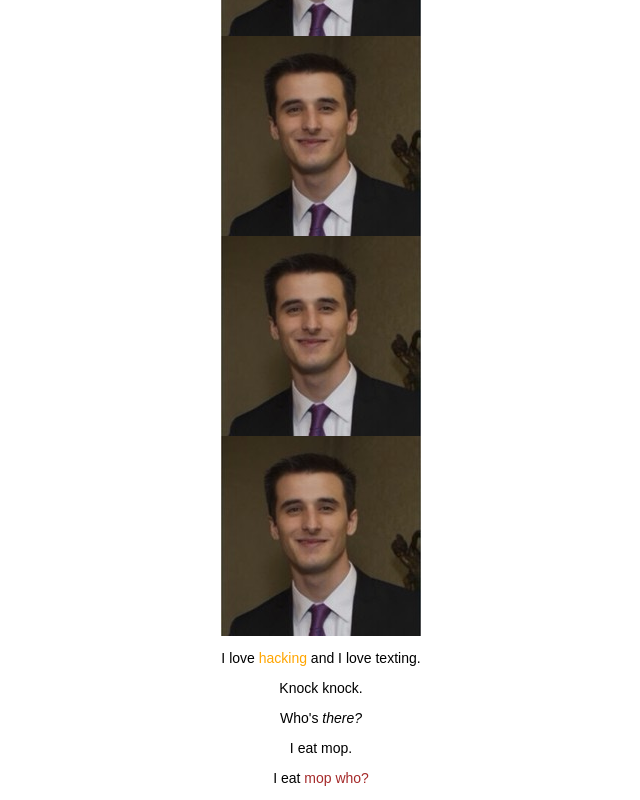
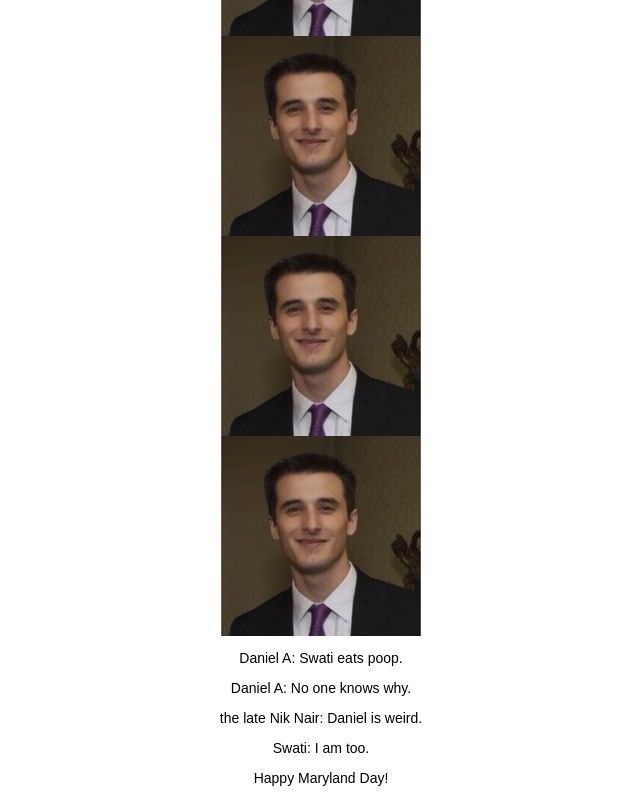
Before and after one commit to 3141592653589793238462643383279/3141592653589793238462643383279.github.io, a plain HTML site: page index.html in a window 1280 px wide. Shown: the part 2350-3150 px from the top of the page, without its empty margins (319-959 px from the left). Drawn offline with Linux system fonts and the light colour scheme.

Commit message:
Update index.html

```diff
--- a/index.html
+++ b/index.html
@@ -63,15 +63,15 @@
       <img id="person" src="pledge.jpg" />
 
       <div id="home" class="content">
-        <p>I love <span style="color: orange;">hacking</span> and I love texting.</p>
+        <p>Daniel A: Swati eats poop.</p>
 
-        <p>Knock knock.</p>
+        <p>Daniel A: No one knows why.</p>
 
-        <p>Who's <em>there?</em></p>
+        <p>the late Nik Nair: Daniel is weird.</p>
 
-        <p>I eat mop.</p>
+        <p>Swati: I am too.</p>
 
-        <p>I eat <span style="color: brown;">mop who?</span></p>
+        <p>Happy Maryland Day!</p>
       </div>
 
     </div>
```
